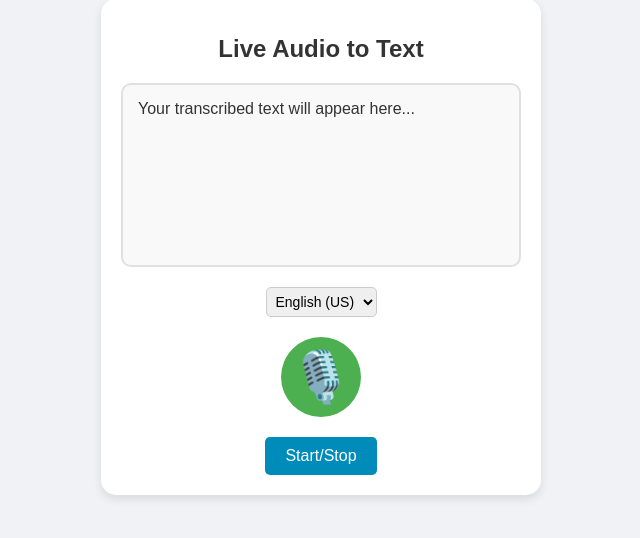
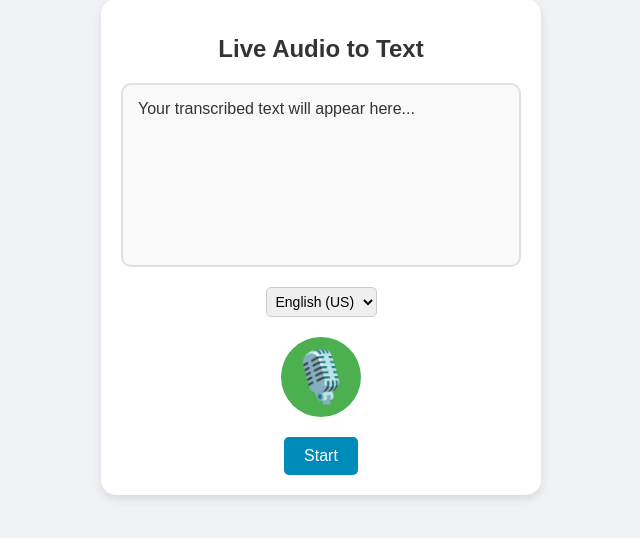
Before and after one commit to KIRTIBAJAJ2002/Voice-to-Text, a Flask app: page / in a window 1280 px wide. Shown: the part 153-691 px from the top of the page, without its empty margins (319-959 px from the left). Run offline with Flask 3, Linux system fonts and the light colour scheme.

Commit message:
Update index.html

```diff
--- a/Voice-text/templates/index.html
+++ b/Voice-text/templates/index.html
@@ -104,19 +104,16 @@
 <body>
     <div class="container">
         <h1>Live Audio to Text</h1>
-
         <div id="result">Your transcribed text will appear here...</div>
-
         <select id="language">
             <option value="en-US">English (US)</option>
             <option value="en-GB">English (UK)</option>
             <option value="hi-IN">Hindi</option>
             <!-- Add more languages as needed -->
         </select>
-
         <div id="mic-container">
             <div id="mic">🎙️</div>
-            <button id="start-stop-btn">Start/Stop</button>
+            <button id="start-stop-btn">Start</button>
         </div>
     </div>
 
@@ -139,7 +136,7 @@
                 const transcriptArray = Array.from(event.results)
                     .map(result => result[0].transcript)
                     .join('');
-                result.textContent = `Transcribed Text: ${transcriptArray}`;
+                result.textContent = transcriptArray; // Append transcript to existing text
             });
 
             recognition.addEventListener('error', (event) => {
```
